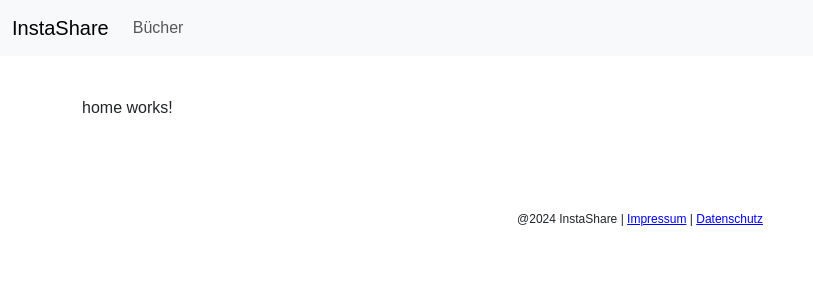
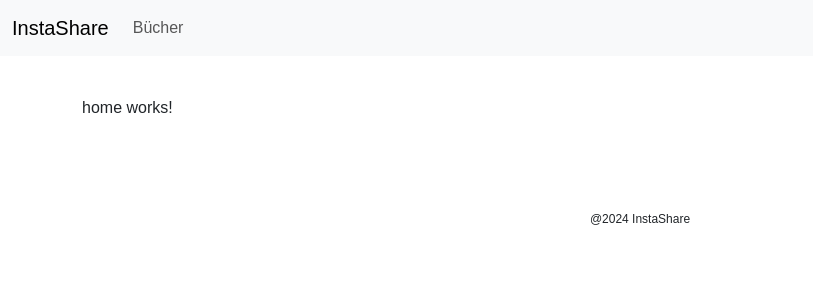
Before and after one commit to Fynia97/Iu_InstaShare_Angular, an Angular app: page / in a window 1280 px wide. Shown: the top 300 px of the page, without its empty margins (0-813 px from the left). Built offline with nearby package versions, Linux system fonts and the light colour scheme.

Commit message:
[Delete] imprint and privacy

```diff
--- a/src/app/app.component.html
+++ b/src/app/app.component.html
@@ -22,5 +22,5 @@
   </body>
 
   <footer>
-    @{{currentYear}} InstaShare | <a class="link" routerLink="/impressum">Impressum</a> | <a class="link" routerLink="privacy">Datenschutz</a>
+    @{{currentYear}} InstaShare
   </footer>
```
